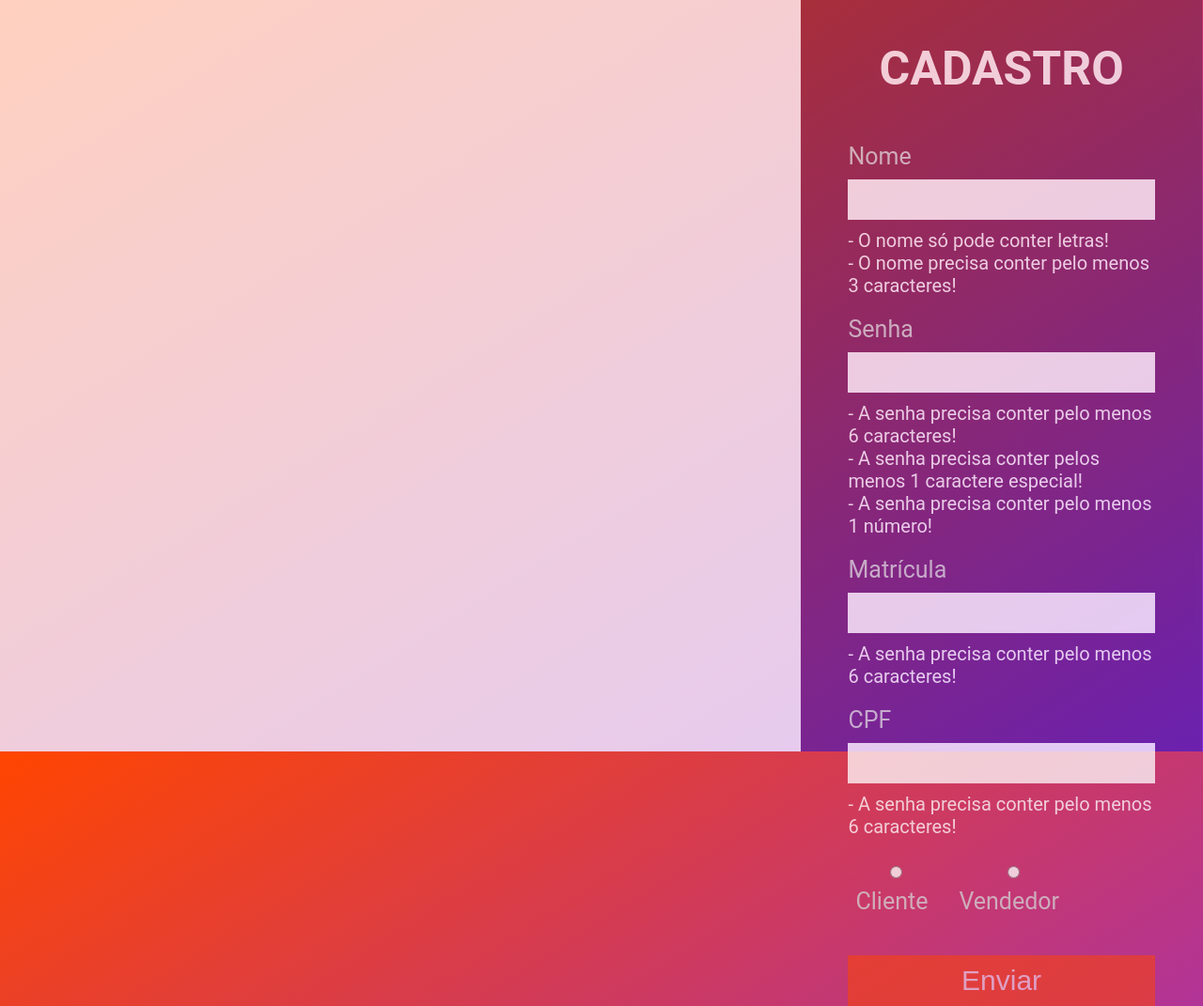
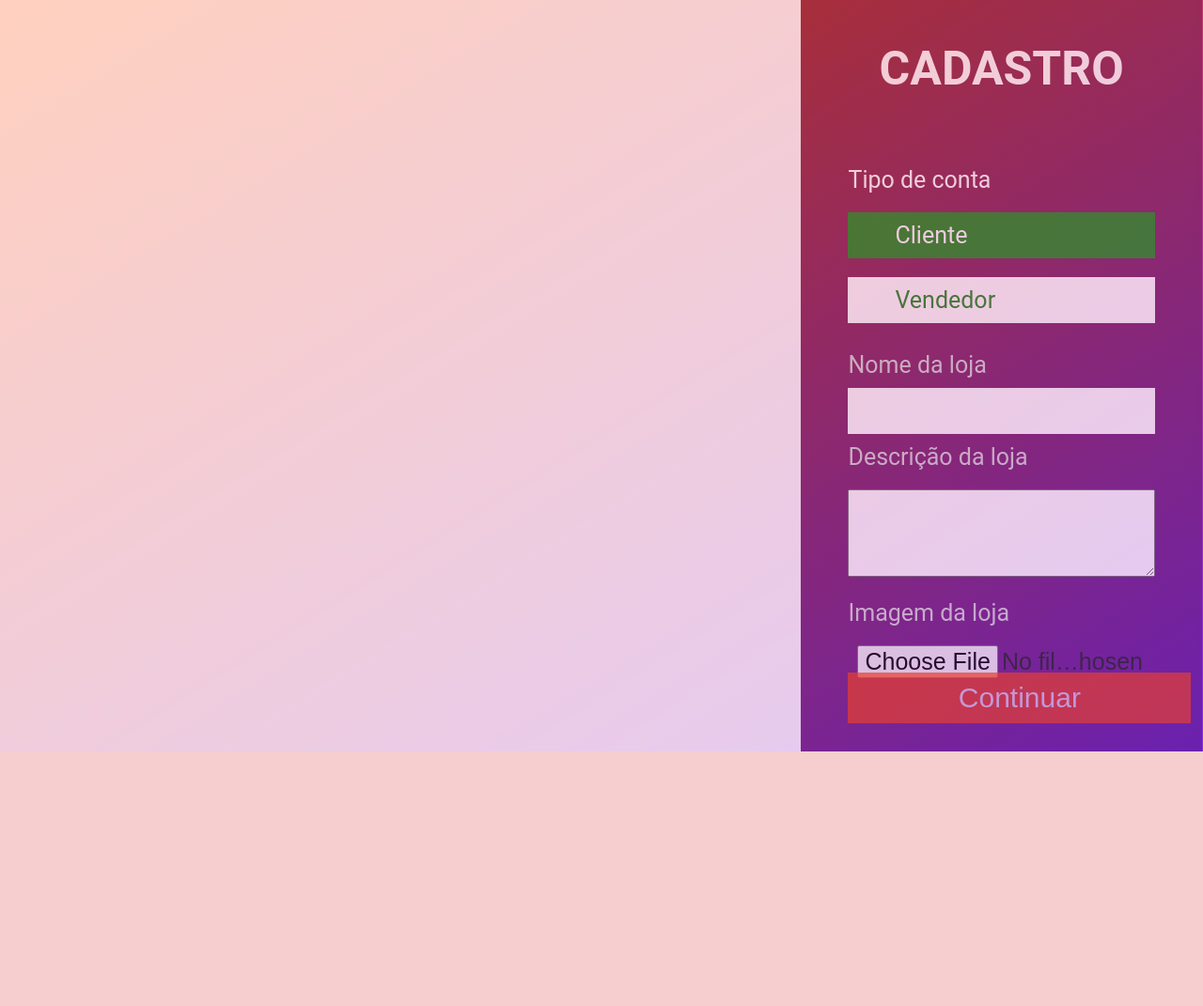
Before and after one commit to VictorPortelinha/KandyNess, a PHP site: page /cadastro.php in a window 1280 px wide. Shown: the whole page at 94% size. After the commit the page ends 800 px from the top, so only its background shows below. Run offline with PHP 8.4, Linux system fonts and the light colour scheme.

Commit message:
template form cadastro de loja

```diff
--- a/src/PaginaLogin/Styles/cadastro.css
+++ b/src/PaginaLogin/Styles/cadastro.css
@@ -41,7 +41,7 @@ h1{
     text-transform: uppercase;
     font-size: 50px;
     text-align: center;
-    margin-bottom: 50px;
+    margin-bottom: 75px;
 }
 label{
     font-size: 25px;
@@ -53,6 +53,17 @@ label{
     margin-top: 20px;
 }
 
+.bottom{
+    position: absolute;
+    bottom: 20px;
+    width: 28.5vw;
+}
+
+.hidden{
+    display: none;
+    pointer-events: none;
+}
+
 input{
     width: 100%;
     display: block;
@@ -60,13 +71,15 @@ input{
     color: #222;
     border: none;
     outline: none;
-    font-size: 20px;
+    font-size: 25px;
     position: relative;
     margin-bottom: 10px;
     margin-top: 10px;
 }
 
-.control input[type="submit"]{
+.control input[type="button"],
+.control input[type="submit"]
+{
     background: orangered;
     color: #fff;
     font-size: 30px;
@@ -75,7 +88,9 @@ input{
     transition: opacity .3s ease;
 }
 
-.control input[type="submit"]:hover{
+.control input[type="submit"]:hover,
+.control input[type="button"]:hover
+{
     cursor: pointer;
     opacity: 1;
 }
@@ -97,12 +112,44 @@ input{
     opacity: 1;
 }
 
+input[type = radio]{
+    display: none;
+}
+
+.radioDiv{
+    margin-top: 20px;
+}
+
+.radioLabel {
+    position: relative;
+    color: forestgreen;
+    font-family: "roboto",sans-serif;
+    font-size: 25px;
+    border: 2px;
+    padding: 10px 50px;
+    display: flex;
+    align-items: center;
+    cursor: pointer;
+    background-color: white;
+    margin-bottom: 20px;
+    }
 
 
 
-.radioLabel {
-    float: left;
-    clear: none;
-    display: block;
-    padding: 0px 1em 0px 8px;
-    }
+input[type="radio"]:checked + label{
+    background-color:forestgreen;
+    color: white;
+}
+
+input[type="radio"]:checked + label:before{
+    height: 16px;
+    width: 16px;
+    border: 10px solid forestgreen;
+    background-color: white;
+}
+
+textarea{
+    width: 100%;
+    font-size: 25px;
+    font-family: "roboto",sans-serif;
+}
--- a/src/PaginaLogin/cadastro.php
+++ b/src/PaginaLogin/cadastro.php
@@ -17,7 +17,8 @@
     </div>
     <div class="cadastro">
         <h1>Cadastro</h1>
-        <form action="#" id="cadastro">
+        <!-- <form action="#" id="cadastro">
+
             <div class="control">
                 <label for="name" id="lbName">Nome</label>
                 <input type="text" name="name" id="name">
@@ -26,6 +27,7 @@
                     - O nome precisa conter pelo menos 3 caracteres! <br>
                 </div>
             </div>
+
             <div class="control">
                 <label for="password" id="lbPassword">Senha</label>
                 <input type="password" name="password" id="password">
@@ -35,6 +37,7 @@
                     - A senha precisa conter pelo menos 1 número! <br>
                 </div>
             </div>
+
             <div class="control">
                 <label for="matricula" id="lbmatricula">Matrícula</label>
                 <input type="text" name="matricula" id="matricula">
@@ -42,24 +45,42 @@
                     - A senha precisa conter pelo menos 6 caracteres! <br>
                 </div>
             </div>
+
             <div class="control">
                 <label for="cpf" id="lbCpf">CPF</label>
                 <input type="text" name="cpf" id="cpf">
                 <div class="errors">
                     - A senha precisa conter pelo menos 6 caracteres! <br>
                 </div>
+            </div> -->
+
+            <label for="radio" style="color:white">Tipo de conta</label>
+            <div class="radioDiv" name="radio">
+                <input type="radio" id="cliente" name="userType" value="cliente" checked="checked">
+                <label class="radioLabel" for="cliente">Cliente</label>
+                <input type="radio" id="vendedor" name="userType" value="vendedor">
+                <label class="radioLabel" for="vendedor">Vendedor</label>
             </div>
-            <div class="control left">
-                <label class="radioLabel" for="cliente">
-                    <input type="radio" id="cliente" name="userType" value="cliente">
-                    Cliente
-                </label>
-                <label class="radioLabel" for="vendedor">
-                    <input type="radio" id="vendedor" name="userType" value="vendedor">
-                    Vendedor
-                </label>
+
+            <div class="control" style="margin-top: 30px;">
+                <label for="nomeLoja">Nome da loja</label>
+                <input type="text" name="nomeLoja" id="nomeLoja">
             </div>
-            <div style="margin-top: 125px;" class="control">
+
+            <label for="descDiv">Descrição da loja</label>
+            <div class="control" name="descDiv">
+                <textarea name="desc" id="desc" rows="3" maxlength="100"></textarea>
+            </div>
+
+            <div class="control">
+            <label for="imgLoja">Imagem da loja</label>
+            <input type="file" id="imgLoja" name="imgLoja" accept="image/png, image/jpeg">
+            </div>
+
+            <div class="control bottom">
+                <input type="button" value="Continuar">
+            </div>
+            <div class="control bottom hidden">
                 <input type="submit" value="Enviar">
             </div>
         </form>
```
